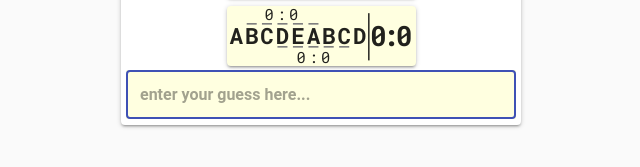
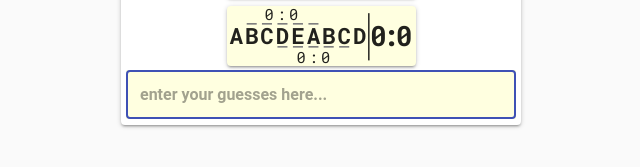
Before and after one commit to rasooli-behnam/mastermind-game, a React (Create React App) app: page / in a window 1280 px wide. Shown: the part 485-652 px from the top of the page, without its empty margins (319-959 px from the left). Built offline with nearby package versions, Linux system fonts and the light colour scheme.

Commit message:
Add getFeedback and generateCombination actions to ChoiceArea component

```diff
--- a/src/components/ChoosingArea.tsx
+++ b/src/components/ChoosingArea.tsx
@@ -9,43 +9,59 @@ import {
 import { GlobalSettings } from "../GlobalSettings";
 import { connect } from "react-redux";
 import { AppState } from "../reducers";
+import { Dispatch } from "redux";
+import { resetCombination, getFeedback, GetFeedbackAction } from "src/actions";
 
 export interface ChoiceProps extends WithStyles<typeof styles> {
   combination: AppState["combination"];
+  feedbacks: AppState["feedbacks"];
+  resetCombination: () => void;
+  getFeedback: typeof getFeedback;
 }
 
-class Choice extends React.Component<ChoiceProps, any> {
+export interface ChoiceState {
+  guesses: string;
+}
+
+class Choice extends React.Component<ChoiceProps, ChoiceState> {
   constructor(props: ChoiceProps) {
     super(props);
     this.state = {
-      guess: ""
+      guesses: ""
     };
+    props.resetCombination();
   }
 
   private handleFormSubmit = (
     event: React.FormEvent<HTMLFormElement>
   ): void => {
     event.preventDefault();
-    console.log(this.state.guess);
+    console.log(this.props.combination);
+    console.log(this.props.feedbacks);
+
+    this.props.getFeedback({
+      guesses: this.state.guesses.split(""),
+      combination: this.props.combination
+    });
   };
 
   private handleTextfieldChange = (
     event: React.ChangeEvent<HTMLInputElement>
   ): void => {
-    this.setState({ guess: event.target.value });
+    this.setState({ guesses: event.target.value });
   };
 
   public render() {
-    const { classes, combination } = this.props;
-    const { guess } = this.state;
+    const { classes, combination, feedbacks } = this.props;
+    const { guesses } = this.state;
 
     return (
       <form onSubmit={this.handleFormSubmit}>
         <TextField
           className={classes.root}
-          placeholder="enter your guess here..."
+          placeholder="enter your guesses here..."
           type="text"
-          value={guess}
+          value={guesses}
           onChange={this.handleTextfieldChange}
           margin="dense"
           variant="outlined"
@@ -70,7 +86,17 @@ const styles = createStyles({
 const ChoiceWithStyle = withStyles(styles)(Choice);
 
 const mapAppStateToProps = (appState: AppState) => ({
-  combination: appState.combination
+  combination: appState.combination,
+  feedbacks: appState.feedbacks
 });
 
-export default connect(mapAppStateToProps)(ChoiceWithStyle);
+const mapDispatchToProps = (dispatch: Dispatch) => ({
+  resetCombination: () => dispatch(resetCombination()),
+  getFeedback: (prams: GetFeedbackAction["payload"]) =>
+    dispatch(getFeedback(prams))
+});
+
+export default connect(
+  mapAppStateToProps,
+  mapDispatchToProps
+)(ChoiceWithStyle);
```
